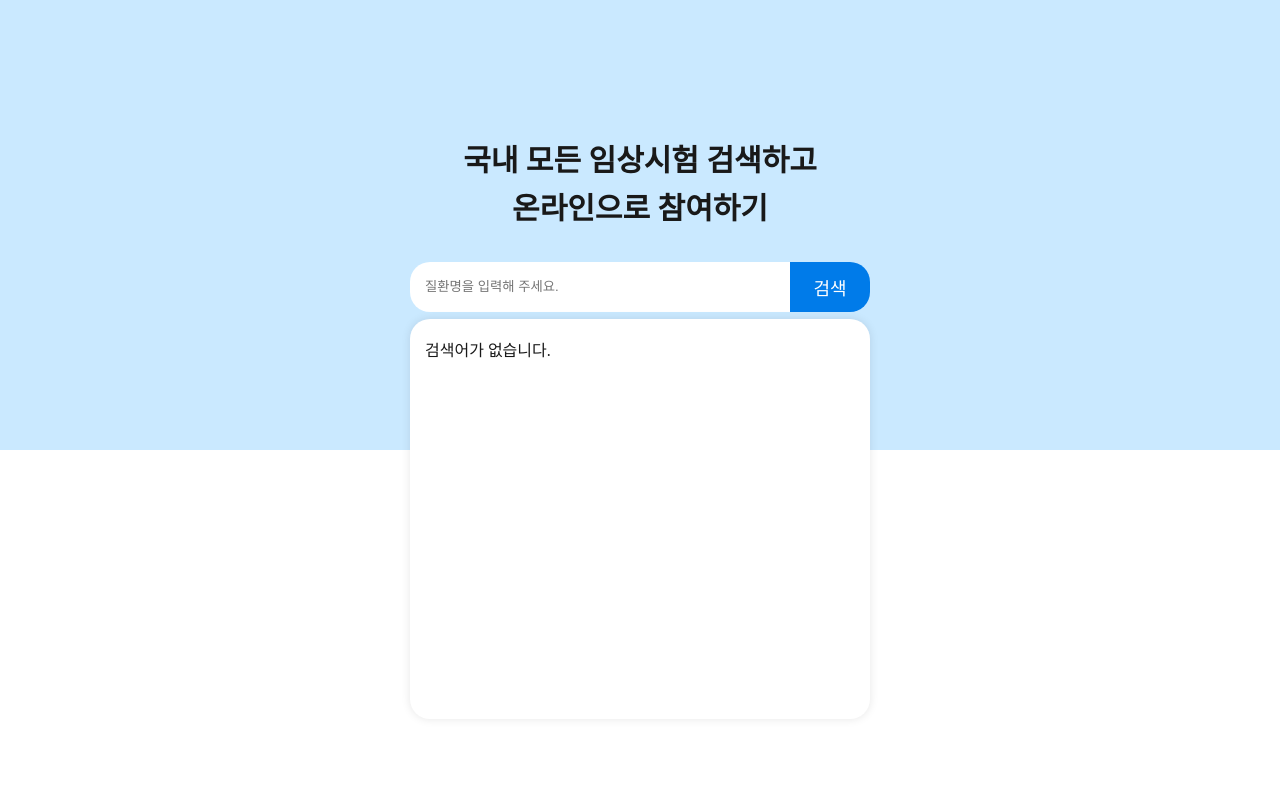
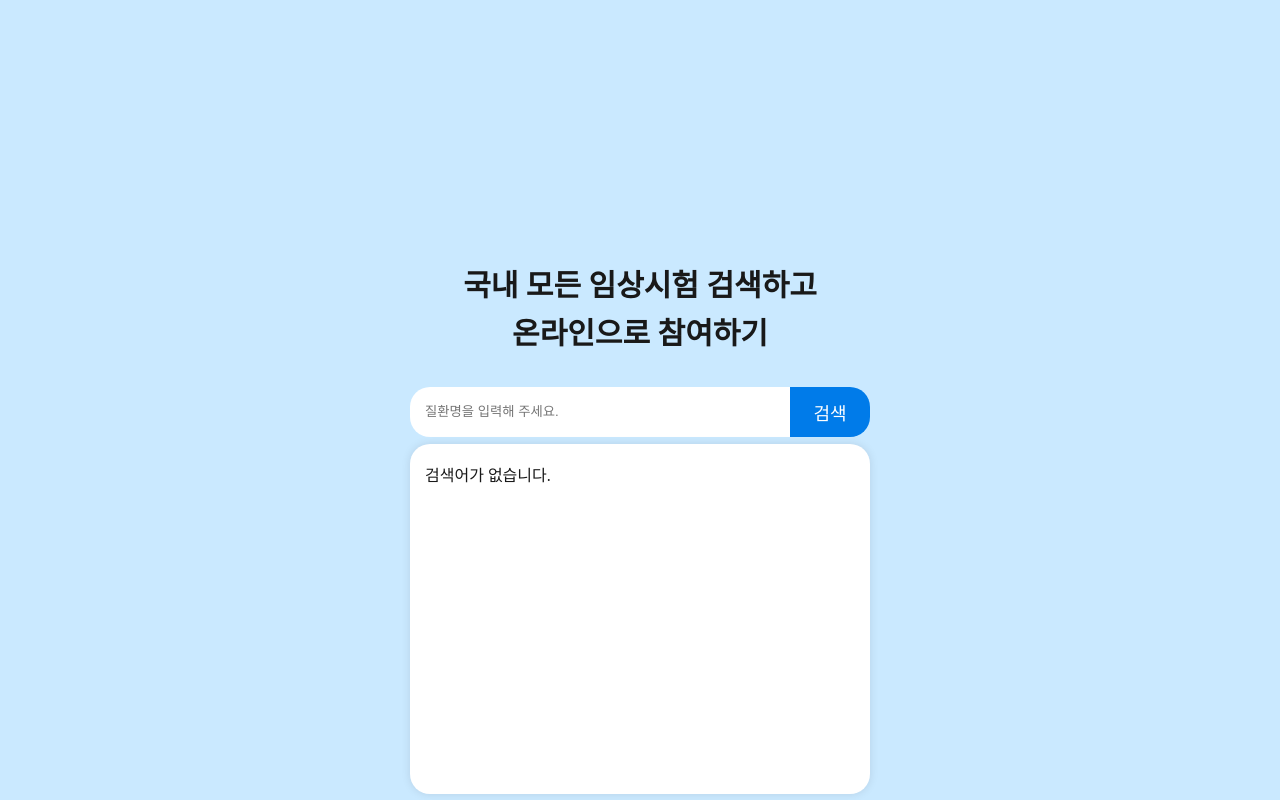
Before and after one commit to chochojj/AutoComplete-Search, a React (Create React App) app: page / in a window 1280 px wide. Both pictures are taken after a click on the button "검색". Built offline with nearby package versions, Linux system fonts and the light colour scheme.

Commit message:
feat: 클릭한 리스트 인덱스

```diff
--- a/src/components/SearchResult.tsx
+++ b/src/components/SearchResult.tsx
@@ -7,9 +7,10 @@ interface SearchResultProps {
   value: string;
   searchResults: Sick[];
   onClick: (event: React.MouseEvent) => void;
+  isFocus: boolean;
 }
 
-function SearchResult({ value, searchResults, onClick }: SearchResultProps) {
+function SearchResult({ value, searchResults, onClick, isFocus }: SearchResultProps) {
   const [focusedItemIndex, setFocusedItemIndex] = useState<number>(-1);
 
   const handleKeyDown = (e: React.KeyboardEvent<HTMLUListElement>) => {
@@ -28,8 +29,10 @@ function SearchResult({ value, searchResults, onClick }: SearchResultProps) {
 
   const handleItemClick = (index: number, e: React.MouseEvent<HTMLLIElement>) => {
     onClick(e);
+    setFocusedItemIndex(index);
   };
 
+  console.info(focusedItemIndex);
   return (
     <Container onClick={onClick}>
       {searchResults.length > 0 && value ? (
@@ -46,7 +49,7 @@ function SearchResult({ value, searchResults, onClick }: SearchResultProps) {
           ))}
         </ul>
       ) : (
-        <div>검색어가 없습니다.</div>
+        <NoData>검색어가 없습니다.</NoData>
       )}
     </Container>
   );
@@ -57,11 +60,11 @@ export default SearchResult;
 const Container = styled.div`
   position: absolute;
   width: 460px;
-  height: 400px;
+  height: 350px;
   overflow-y: scroll;
   background-color: white;
   border-radius: 20px;
-  padding: 18px 15px;
+  padding: 18px 0px;
   box-shadow: 0px 0px 10px rgba(0, 0, 0, 0.1);
   -ms-overflow-style: none;
   scrollbar-width: none;
@@ -75,11 +78,15 @@ const Container = styled.div`
   }
 `;
 
+const NoData = styled.div`
+  padding: 0px 15px;
+`;
+
 const Item = styled.li`
   cursor: pointer;
   display: flex;
   gap: 6px;
-  padding: 7px;
+  padding: 7px 15px;
 
   ${props =>
     props.className === 'focused' &&
--- a/src/pages/Main.tsx
+++ b/src/pages/Main.tsx
@@ -48,6 +48,7 @@ function Main() {
         />
         {isFocus && (
           <SearchResult
+            isFocus={isFocus}
             value={value}
             searchResults={searchResults}
             onClick={(e: React.MouseEvent) => openSearchBar(e)}
@@ -62,12 +63,13 @@ export default Main;
 
 const Container = styled.div`
   width: 100%;
-  height: 450px;
+  height: 100vh;
   background-color: #cae9ff;
   display: flex;
   flex-direction: column;
   justify-content: center;
   align-items: center;
+  padding-bottom: 100px;
 `;
 
 const Text = styled.div`
```
